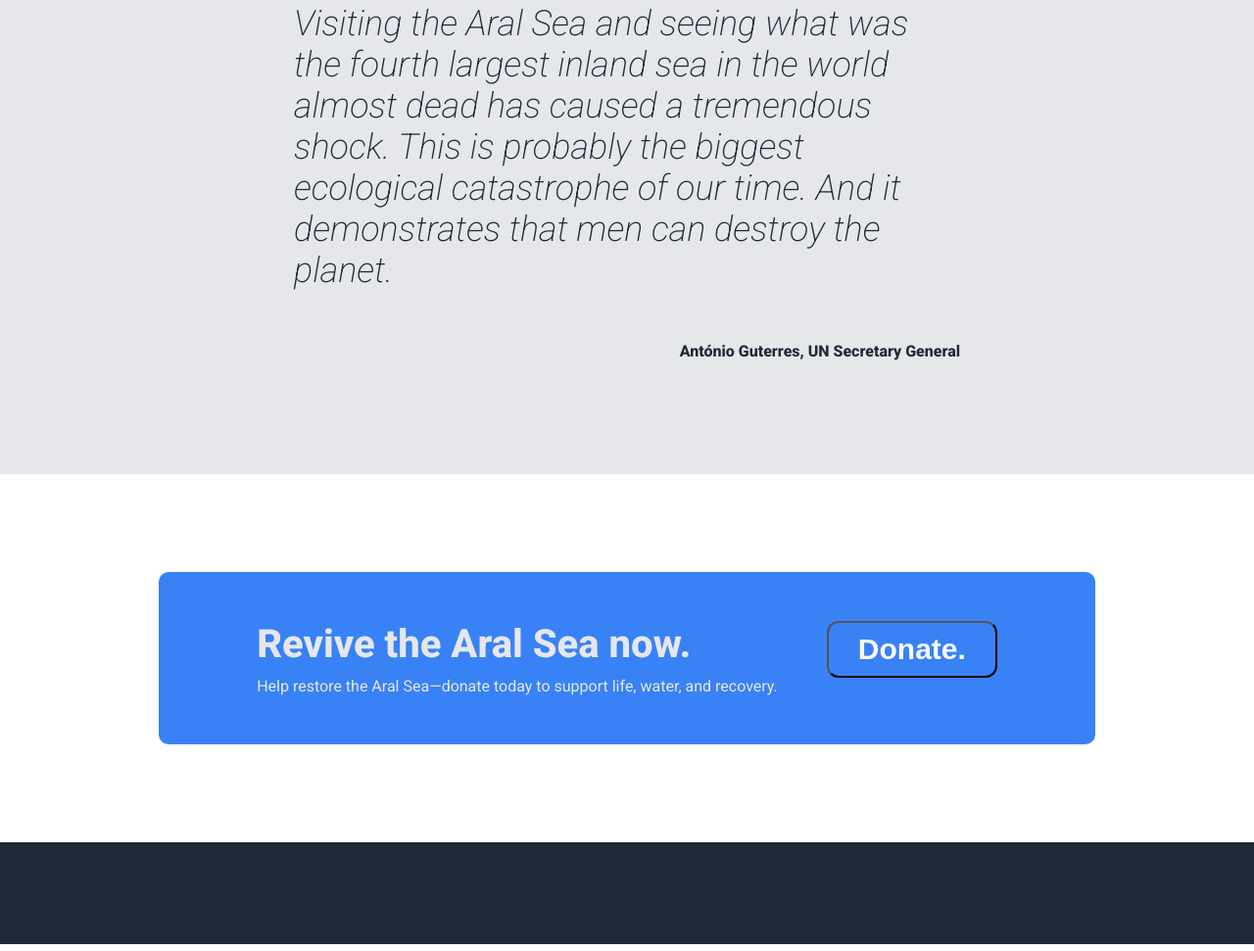
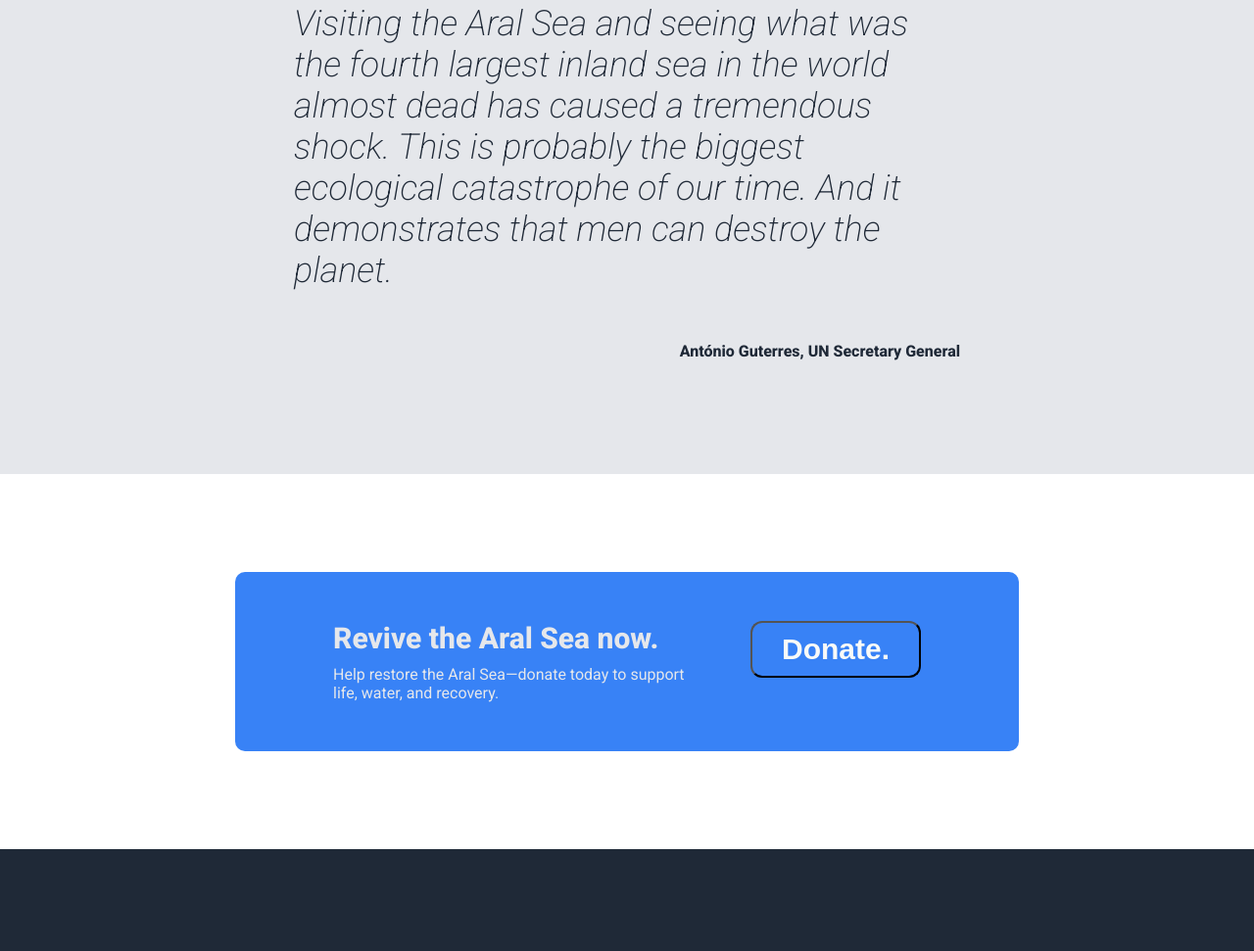
Before and after one commit to ClaudeDebussy/landing-page, a plain HTML site: page index.html in a window 1280 px wide. Shown: the part 1081-2052 px from the top of the page at 98% size. Drawn offline with Linux system fonts and the light colour scheme.

Commit message:
Adjust width call-to-action

```diff
--- a/styles.css
+++ b/styles.css
@@ -156,6 +156,7 @@ button {
     align-items: flex-start;
     padding: 50px 100px;
     gap: 50px;
+    max-width: 600px;
 }
 
 .bottom-container .call-to-action h3
@@ -164,7 +165,7 @@ button {
     padding: 0;
     color: #E5E7EB;
     font-weight: 800;
-    font-size: 40px;
+    font-size: 30px;
 }
 
 .bottom-container .call-to-action p {
```
